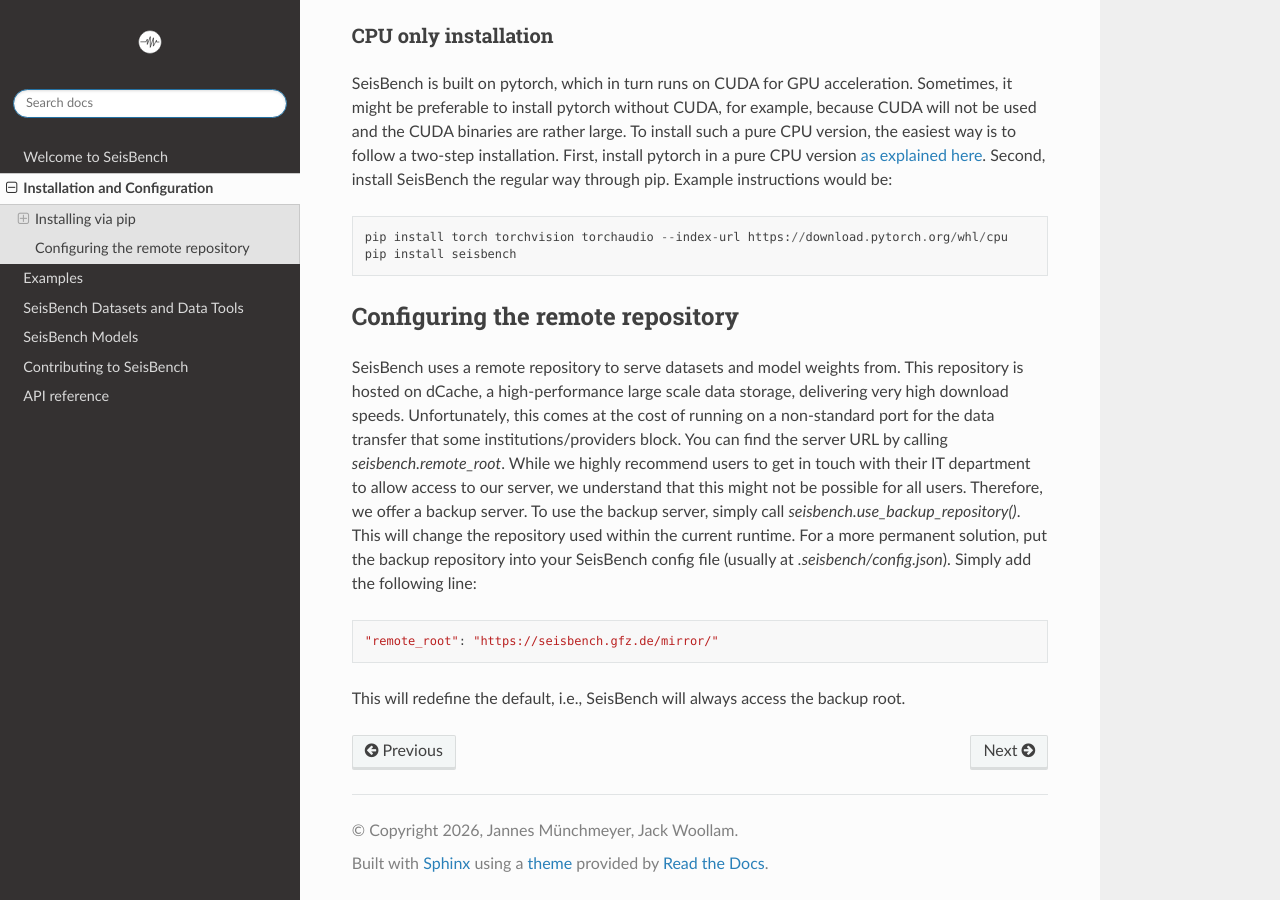
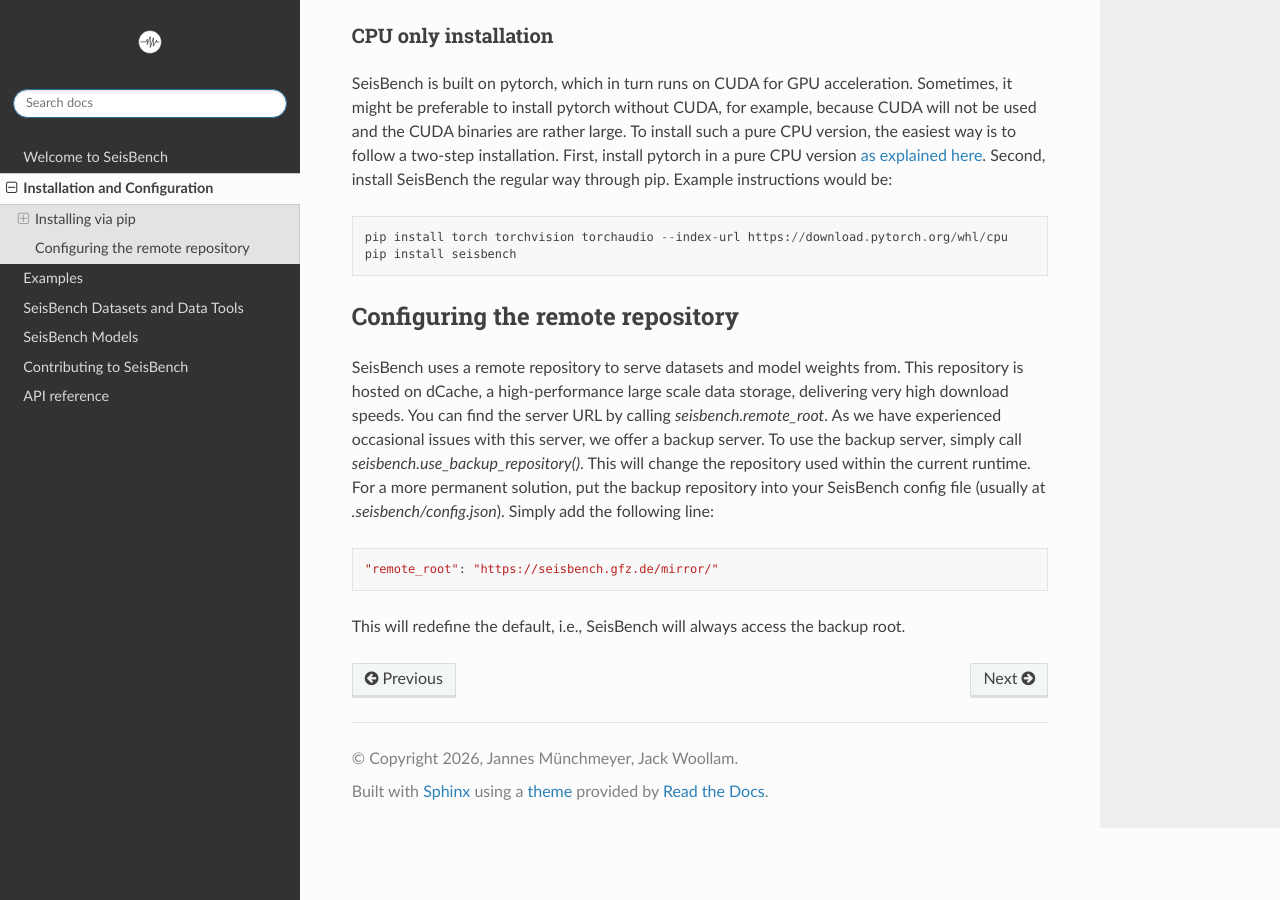
Before and after one commit to seisbench/seisbench, a Sphinx documentation site: the page built from docs/pages/installation_and_usage.rst, in a window 1280 px wide and 900 px high, scrolled down 731 px. Built offline with Sphinx 7.4.7 and the Read the Docs theme 3.1.0, drawn with Linux system fonts in a browser that asks for light colours.

Commit message:
Update remote repository URL (Closes #403)
As the repository now runs on a standard port, all references mentioning the non-standard port have been removed. The backup repository is kept nonetheless.

```diff
--- a/docs/pages/installation_and_usage.rst
+++ b/docs/pages/installation_and_usage.rst
@@ -43,11 +43,9 @@
 
 SeisBench uses a remote repository to serve datasets and model weights from.
 This repository is hosted on dCache, a high-performance large scale data storage, delivering very high download speeds.
-Unfortunately, this comes at the cost of running on a non-standard port for the data transfer that some institutions/providers block.
 You can find the server URL by calling `seisbench.remote_root`.
-While we highly recommend users to get in touch with their IT department to allow access to our server,
-we understand that this might not be possible for all users.
-Therefore, we offer a backup server. To use the backup server, simply call `seisbench.use_backup_repository()`.
+As we have experienced occasional issues with this server, we offer a backup server.
+To use the backup server, simply call `seisbench.use_backup_repository()`.
 This will change the repository used within the current runtime.
 For a more permanent solution, put the backup repository into your SeisBench config file (usually at `.seisbench/config.json`).
 Simply add the following line: ::
--- a/seisbench/__init__.py
+++ b/seisbench/__init__.py
@@ -48,9 +48,7 @@
 logger.addHandler(_ch)
 
 
-default_remote_root = (
-    "https://hifis-storage.desy.de:2880/Helmholtz/HelmholtzAI/SeisBench/"
-)
+default_remote_root = "https://hifis-storage.desy.de/Helmholtz/HelmholtzAI/SeisBench/"
 backup_remote_root = "https://seisbench.gfz.de/mirror/"
 
 remote_root = config.get("remote_root", default_remote_root)
```
Also changed, not shown: README.md (+4 -9 lines).
